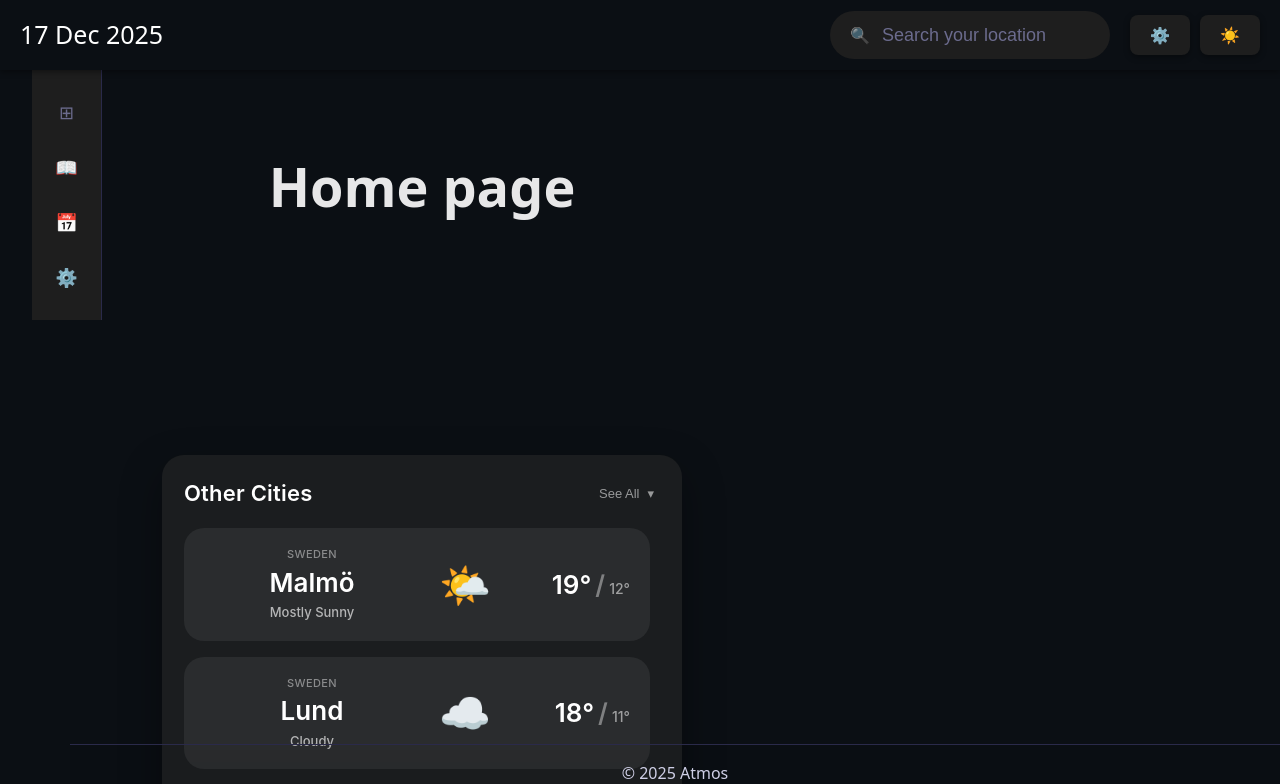
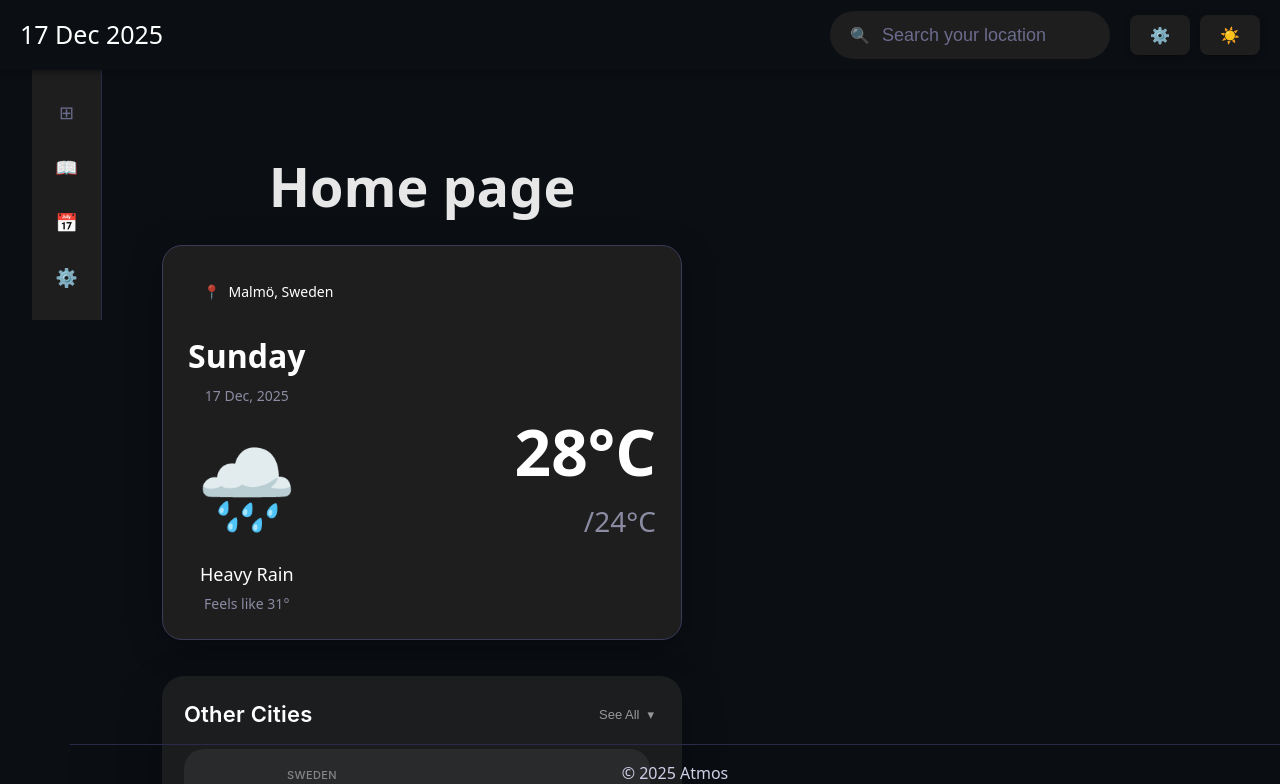
Before and after one commit to MartinPersson-Lexicon/Atmos, a React (Vite) app: page / in a window 1280 px wide. Shown: the top 784 px of the page. Built offline with nearby package versions, Linux system fonts and the light colour scheme.

Commit message:
Merged version with code from origin main

```diff
--- a/src/pages/Home.jsx
+++ b/src/pages/Home.jsx
@@ -1,5 +1,5 @@
 import Card4OtherCities from "../components/Card4OtherCities/Card4OtherCities";
-
+import CardOneWidget from "../components/card-one/CardOneWidget";
 export default function Home() {
   // const [theme, setTheme] = useState("dark");
   // const [searchQuery, setSearchQuery] = useState("");
@@ -9,6 +9,11 @@ export default function Home() {
     <div className="homePage">
       <div className="homeLeft">
         <h1 className="homeTitle">Home page</h1>
+
+        <div className="left-column">
+          <CardOneWidget />
+        </div>
+        <div className="right-column"></div>
 
         {/* Card4 should be in the left-bottom area */}
         <div className="leftBottom">
```
Also changed, not shown: src/components/Header.jsx (added, +15 -0 lines).
